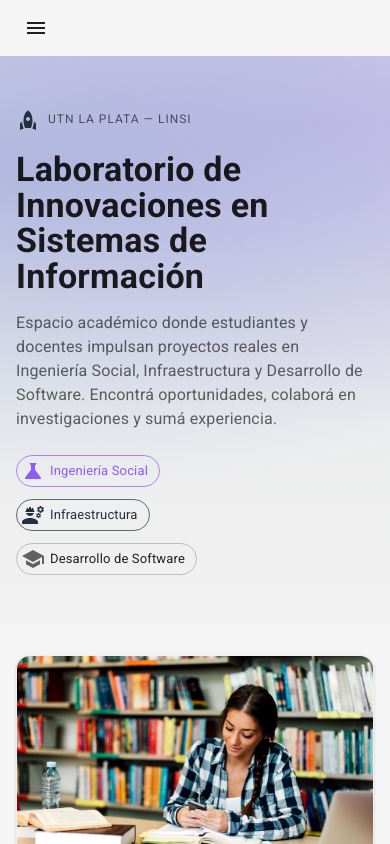
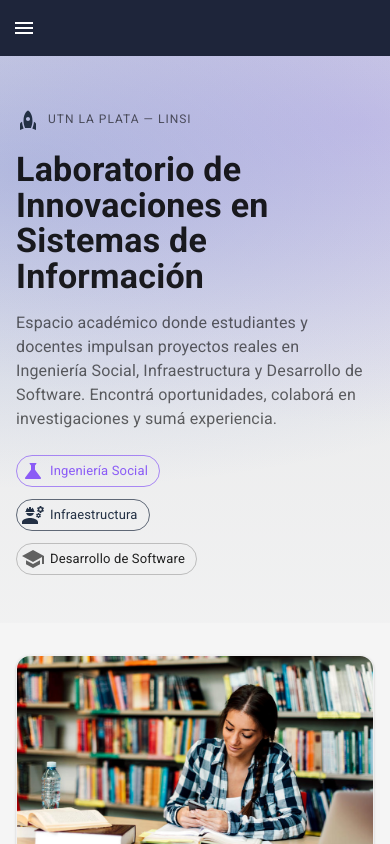
Before and after one commit to JoseLlontop/gestion-usuarios-laboratorio, a React (Create React App) app: page / in a window 390 px wide. Shown: the top 844 px of the page. Built offline with nearby package versions, Linux system fonts and the light colour scheme; no server answers; the database is empty.

Commit message:
Se modifico el TopBar para responsive

```diff
--- a/src/components/common/Topbar.tsx
+++ b/src/components/common/Topbar.tsx
@@ -1,7 +1,6 @@
 import { AppBar, Toolbar, Typography, IconButton } from "@mui/material";
 import MenuIcon from "@mui/icons-material/Menu";
 import colorConfigs from "../../configs/colorConfigs";
-import sizeConfigs from "../../configs/sizeConfigs";
 
 type Props = {
   onOpenSidebar: () => void;
@@ -13,21 +12,22 @@ const Topbar = ({ onOpenSidebar }: Props) => {
       position="sticky"
       elevation={0}
       sx={{
-        width: { xs: "100%", md: `calc(100% - ${sizeConfigs.sidebar.width})` },
-        ml: { md: sizeConfigs.sidebar.width },
-        bgcolor: colorConfigs.mainBg,       // mismo fondo que el layout
+        display: { xs: "block", md: "none" },
+        width: "100%",
+        bgcolor: colorConfigs.sidebar.activeBg,
         color: "inherit",
-        borderBottom: 0,                    // sin línea/borde
-        boxShadow: "none",                  // sin sombra
+        boxShadow: "none",
       }}
     >
-      <Toolbar>
-        {/* Botón hamburguesa visible SOLO en mobile */}
+      <Toolbar disableGutters sx={{ px: 2 }}>
         <IconButton
-          color="inherit"
           aria-label="open sidebar"
           onClick={onOpenSidebar}
-          sx={{ mr: 2, display: { xs: "inline-flex", md: "none" } }}
+          edge="start"
+          sx={{
+            mr: 1,
+            color: (theme) => theme.palette.common.white // <- fuerza blanca
+          }}
         >
           <MenuIcon />
         </IconButton>
```
